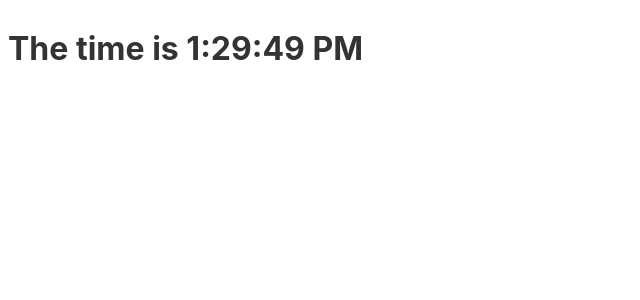
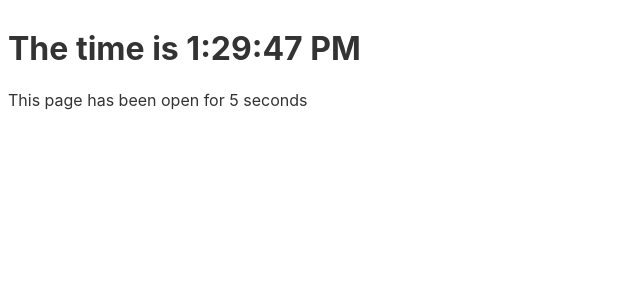
Before and after one commit to tankred/svelte-lab, a Svelte app: page / in a window 1280 px wide. Shown: the top 300 px of the page, without its empty margins (0-640 px from the left). Built offline with nearby package versions, Linux system fonts and the light colour scheme.

Commit message:
Use derived stores
	modified:   CHANGELOG.md
	modified:   package.json
	modified:   src/App.svelte
	modified:   src/stores.js

```diff
--- a/package.json
+++ b/package.json
@@ -1,6 +1,6 @@
 {
   "name": "svelte-app",
-  "version": "0.3.2",
+  "version": "0.3.3",
   "scripts": {
     "build": "rollup -c",
     "dev": "rollup -c -w",
--- a/src/App.svelte
+++ b/src/App.svelte
@@ -1,5 +1,5 @@
 <script>
-import { time } from './stores.js';
+  import { time, elapsed } from './stores.js';
 
 	const formatter = new Intl.DateTimeFormat('en', {
 		hour12: true,
@@ -10,3 +10,7 @@ import { time } from './stores.js';
 </script>
 
 <h1>The time is {formatter.format($time)}</h1>
+<p>
+	This page has been open for
+	{$elapsed} {$elapsed === 1 ? 'second' : 'seconds'}
+</p>
--- a/src/stores.js
+++ b/src/stores.js
@@ -1,4 +1,4 @@
-import { readable } from 'svelte/store';
+import { readable, derived } from 'svelte/store';
 
 export const time = readable(new Date(), function start(set) {
 	const interval = setInterval(() => {
@@ -9,3 +9,10 @@ export const time = readable(new Date(), function start(set) {
 		clearInterval(interval);
 	};
 });
+
+const start = new Date();
+
+export const elapsed = derived(
+	time,
+	$time => Math.round(($time - start) / 1000)
+);
```
Also changed, not shown: 1 other file (tests, documents, lock files or other folders).
